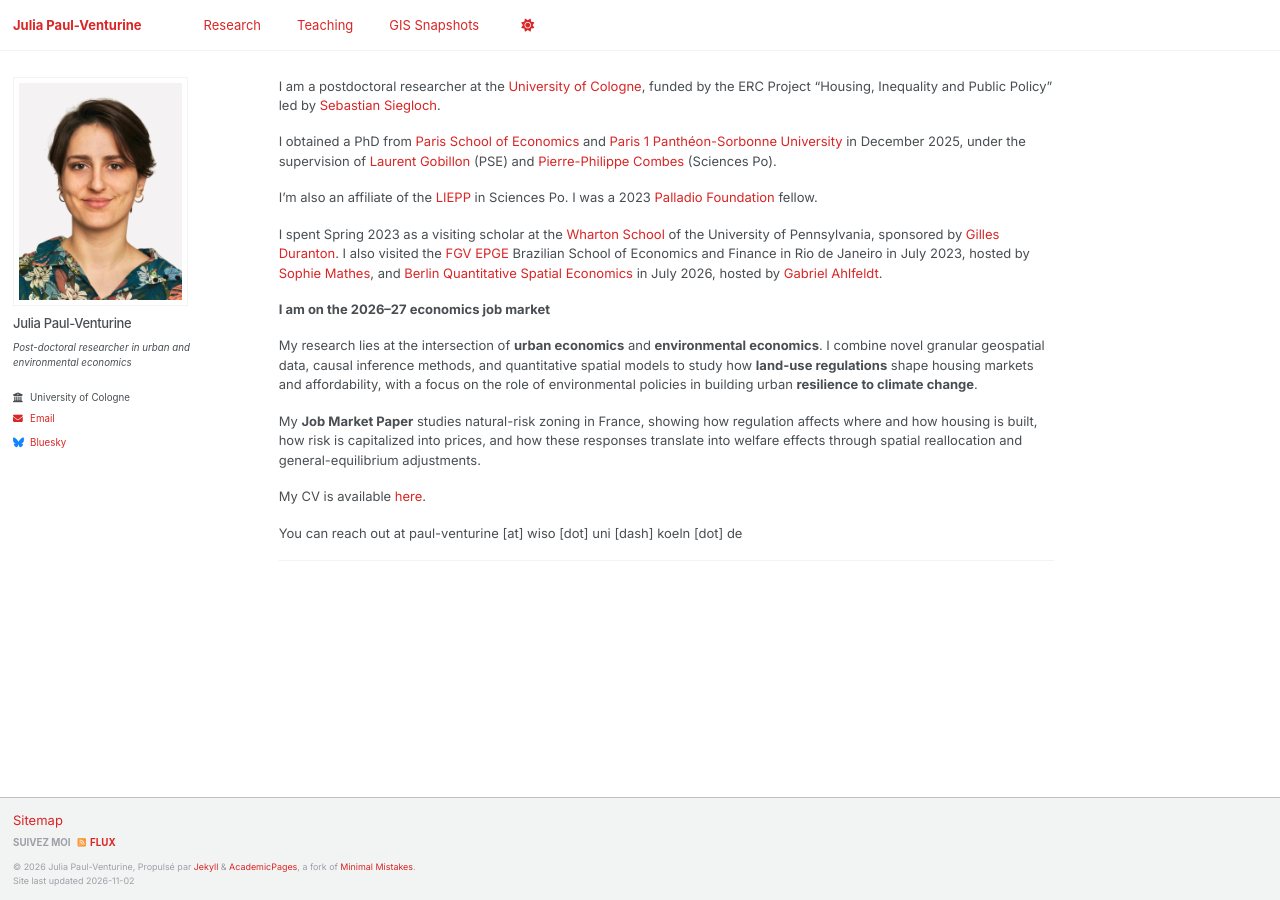
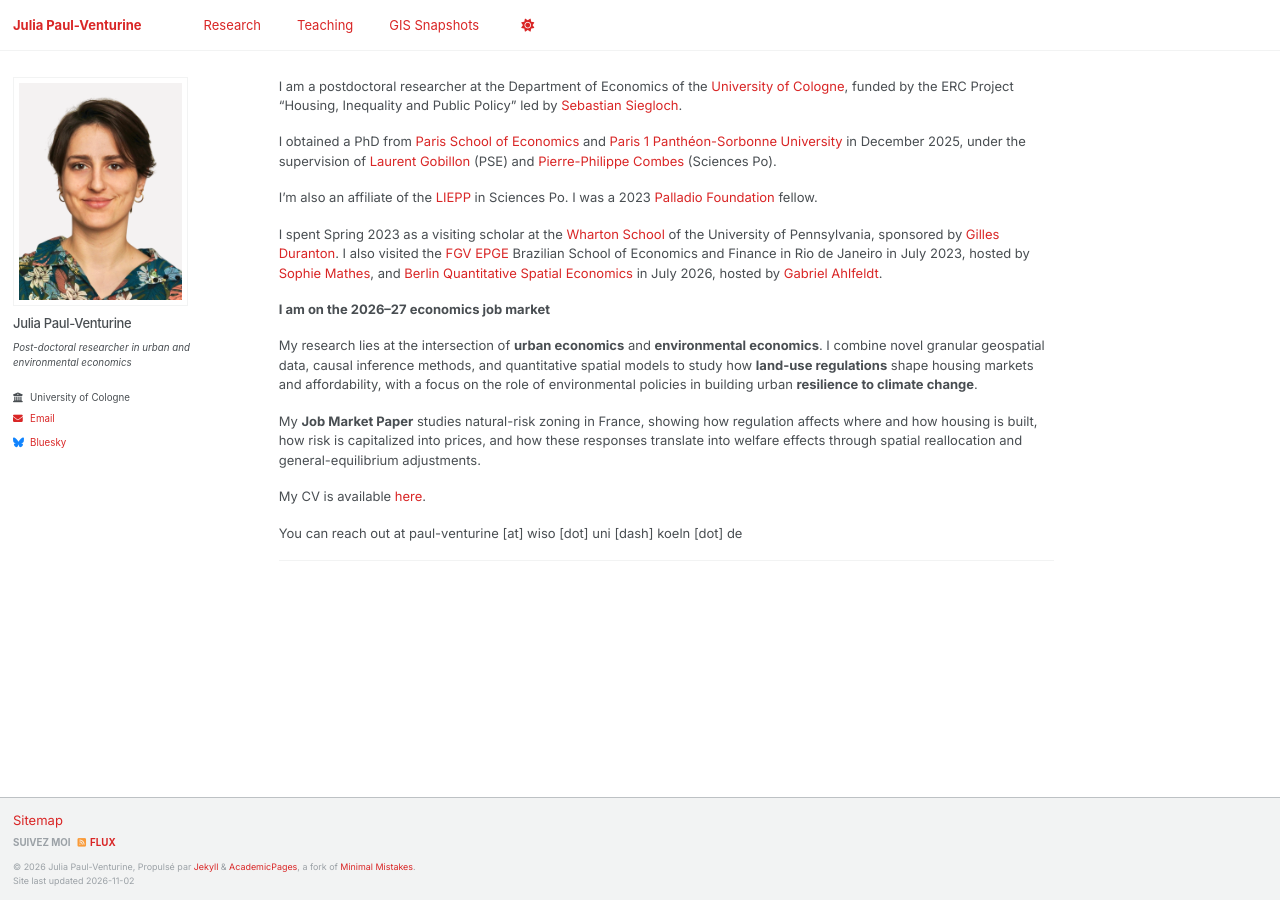
Before and after one commit to julia-paulventurine/julia-paulventurine.github.io, a Jekyll site: the page built from _pages/about.md, in a window 1280 px wide. Built offline with Jekyll 4.4.1, drawn with Linux system fonts in a browser that asks for light colours; a script that is not in the unit is left out.

Commit message:
Update about.md

```diff
--- a/_pages/about.md
+++ b/_pages/about.md
@@ -12,7 +12,7 @@ redirect_from:
 
 </div>
 
-I am a postdoctoral researcher at the [University of Cologne](https://economics.uni-koeln.de/de/){:target="_blank"}, funded by the ERC Project "Housing, Inequality and Public Policy" led by [Sebastian Siegloch](https://sites.google.com/view/siegloch/home){:target="_blank"}.
+I am a postdoctoral researcher at the Department of Economics of the [University of Cologne](https://economics.uni-koeln.de/de/){:target="_blank"}, funded by the ERC Project "Housing, Inequality and Public Policy" led by [Sebastian Siegloch](https://sites.google.com/view/siegloch/home){:target="_blank"}.
 
 I obtained a PhD from [Paris School of Economics](https://www.parisschoolofeconomics.eu){:target="_blank"} and [Paris 1 Panthéon-Sorbonne University](https://ed-economie.pantheonsorbonne.fr){:target="_blank"} in December 2025, under the supervision of [Laurent Gobillon](http://laurent.gobillon.free.fr){:target="_blank"} (PSE) and [Pierre-Philippe Combes](https://sites.google.com/view/pierrephilippecombes/){:target="_blank"} (Sciences Po).
 
```
